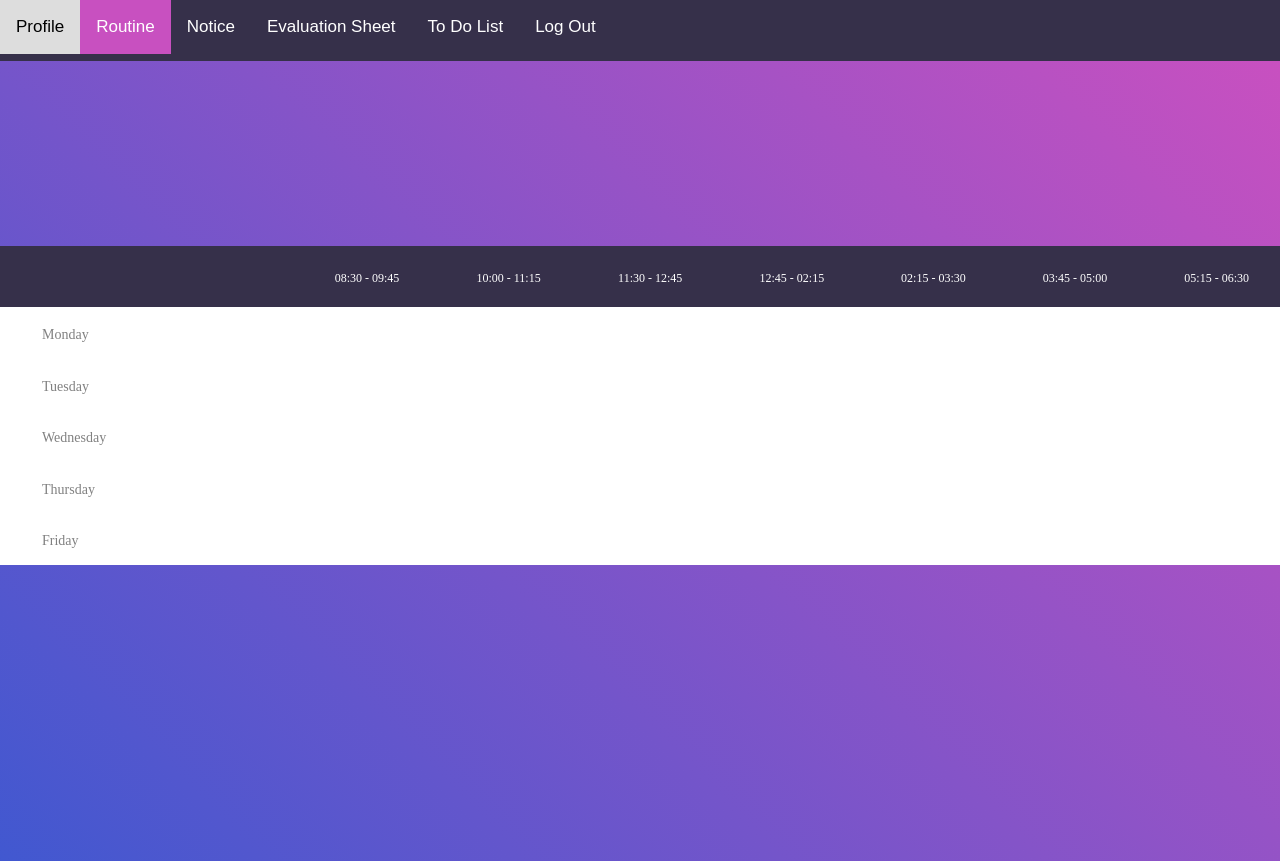
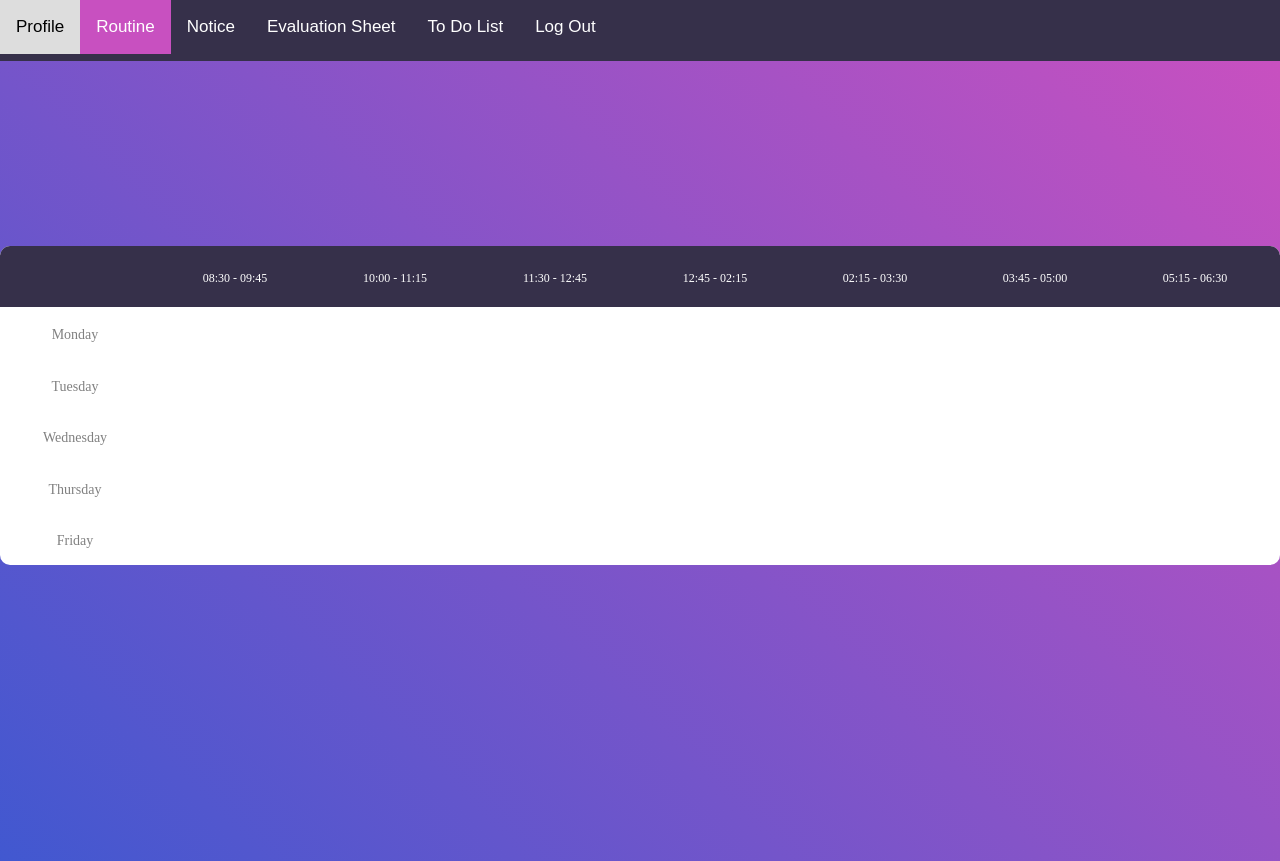
Before and after one commit to farhanishmam/Online-Class-Management-Schola, a PHP site: page /Routine.php in a window 1280 px wide. Run offline with PHP 8.4, Linux system fonts and the light colour scheme; the visitor is signed in with stand-in values (Sample User, id 1); data that the repository does not hold is empty; some libraries are stand-ins or nearby versions; some web fonts are replaced.

Commit message:
Minor Changes

```diff
--- a/Routine.php
+++ b/Routine.php
@@ -78,7 +78,7 @@
 				<table data-vertable="ver1">
 					<thead>
 						<tr class="row100 head">
-							<th class="column100 column1" data-column="column1"></th>
+							<th style="text-align:center" class="column100 column1" data-column="column1"></th>
 							<th style="text-align:center" class="column100 column3" data-column="column2">08:30 - 09:45</th>
 							<th style="text-align:center" class="column100 column4" data-column="column3">10:00 - 11:15</th>
 							<th style="text-align:center" class="column100 column5" data-column="column4">11:30 - 12:45</th>
@@ -91,34 +91,34 @@
 						<?php
 						echo '<tbody>
 							<tr class="row100">
-								<td class="column100 column1" data-column="column1">Monday</td>';
+								<td style="text-align:center" class="column100 column1" data-column="column1">Monday</td>';
 								$result=displayRoutine($j, $result);
 								echo
 							'</tr>
 
 							<tr class="row100">
-								<td class="column100 column1" data-column="column1">Tuesday</td>';
+								<td style="text-align:center" class="column100 column1" data-column="column1">Tuesday</td>';
 								$j++;
 								$result=displayRoutine($j, $result);
 								echo
 							'</tr>
 
 							<tr class="row100">
-								<td class="column100 column1" data-column="column1">Wednesday</td>';
+								<td style="text-align:center" class="column100 column1" data-column="column1">Wednesday</td>';
 								$j++;
 								$result=displayRoutine($j, $result);
 								echo
 							'</tr>
 
 							<tr class="row100">
-								<td class="column100 column1" data-column="column1">Thursday</td>';
+								<td style="text-align:center" class="column100 column1" data-column="column1">Thursday</td>';
 								$j++;
 								$result=displayRoutine($j, $result);
 								echo
 							'</tr>
 
 							<tr class="row100">
-								<td class="column100 column1" data-column="column1">Friday</td>';
+								<td style="text-align:center" class="column100 column1" data-column="column1">Friday</td>';
 								$j++;
 								$result=displayRoutine($j, $result);
 								echo
--- a/UserProfile.php
+++ b/UserProfile.php
@@ -4,8 +4,10 @@
 	$email = $_SESSION['Email'];
 	$result = $conn->query("SELECT F_NAME,F_ID, F_EMAIL, D_NAME FROM FACULTY_PROFILE where F_EMAIL = '$email' ");
 	$row = $result->fetch_assoc();
-	if($row)
+	if($row) {
 		$_SESSION['Type'] = 3;
+		$_SESSION['ID'] = $row['F_ID'];
+	}
 	else {
 		$result = $conn->query("SELECT ST_ID, ST_NAME, EMAIL, DoB, SEC, GROUP_LAB, D_NAME, P_NAME, SEMESTER, CR FROM STUDENT_PROFILE where EMAIL = '$email' ");
 		$row = $result->fetch_assoc();
@@ -13,6 +15,7 @@
 			$_SESSION['Type'] = 2;
 		else
 			$_SESSION['Type'] = 1;
+		$_SESSION['ID'] = $row['ST_ID'];
 	}
 ?>
 <!DOCTYPE html>
--- a/assets/css_routine/main.css
+++ b/assets/css_routine/main.css
@@ -136,12 +136,12 @@ th, td {
 
 .column100 {
   width: 130px;
-  padding-left: 25px;
+  padding-left: 0px;
 }
 
 .column100.column1 {
-  width: 265px;
-  padding-left: 42px;
+  width: 130px;
+  padding-left: 0px;
 }
 
 .row100.head th {
@@ -173,7 +173,15 @@ th, td {
 
   background-color: #36304a;
 }
-
+table {
+  border-spacing: 1;
+  border-collapse: collapse;
+  border-radius: 10px;
+  overflow: hidden;
+  width: 100%;
+  margin: 0 auto;
+  position: relative;
+}
 .table100.ver1 .row100:hover {
   background-color: #f2f2f2;
 }
```
